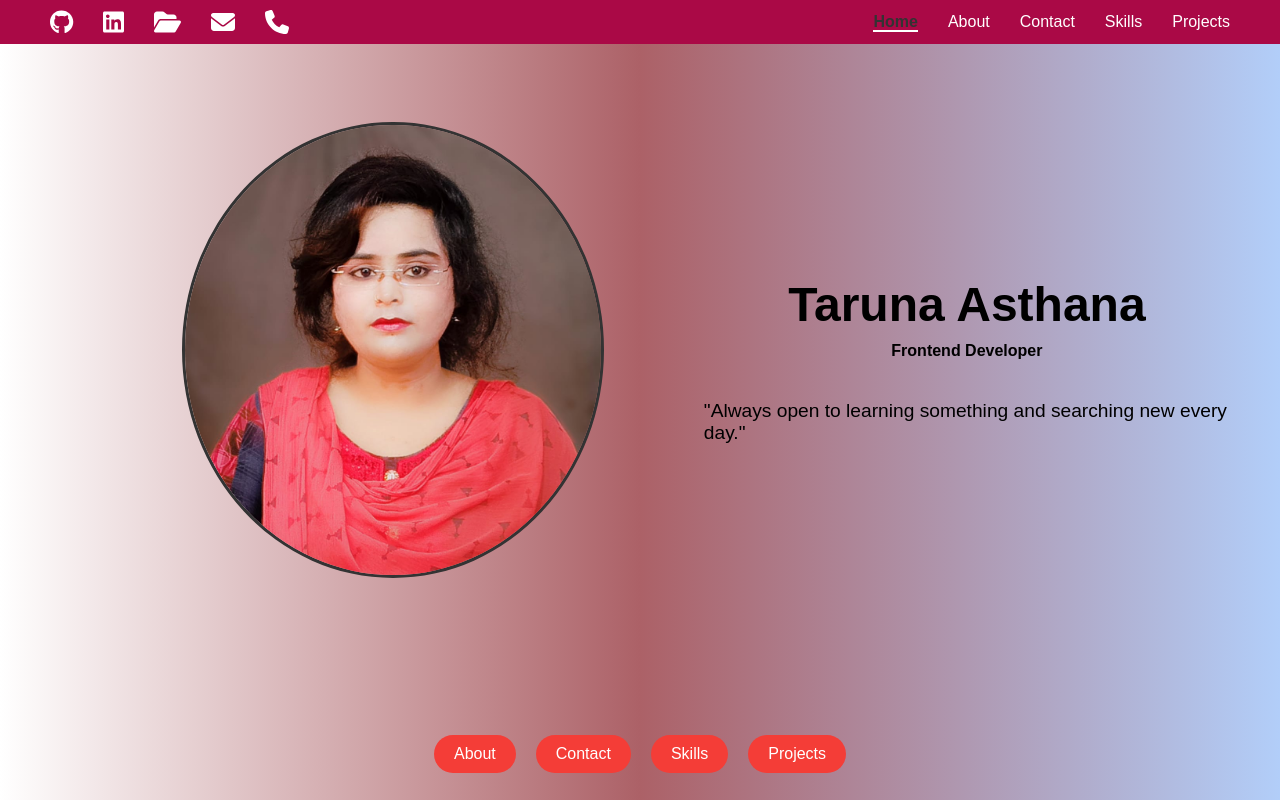
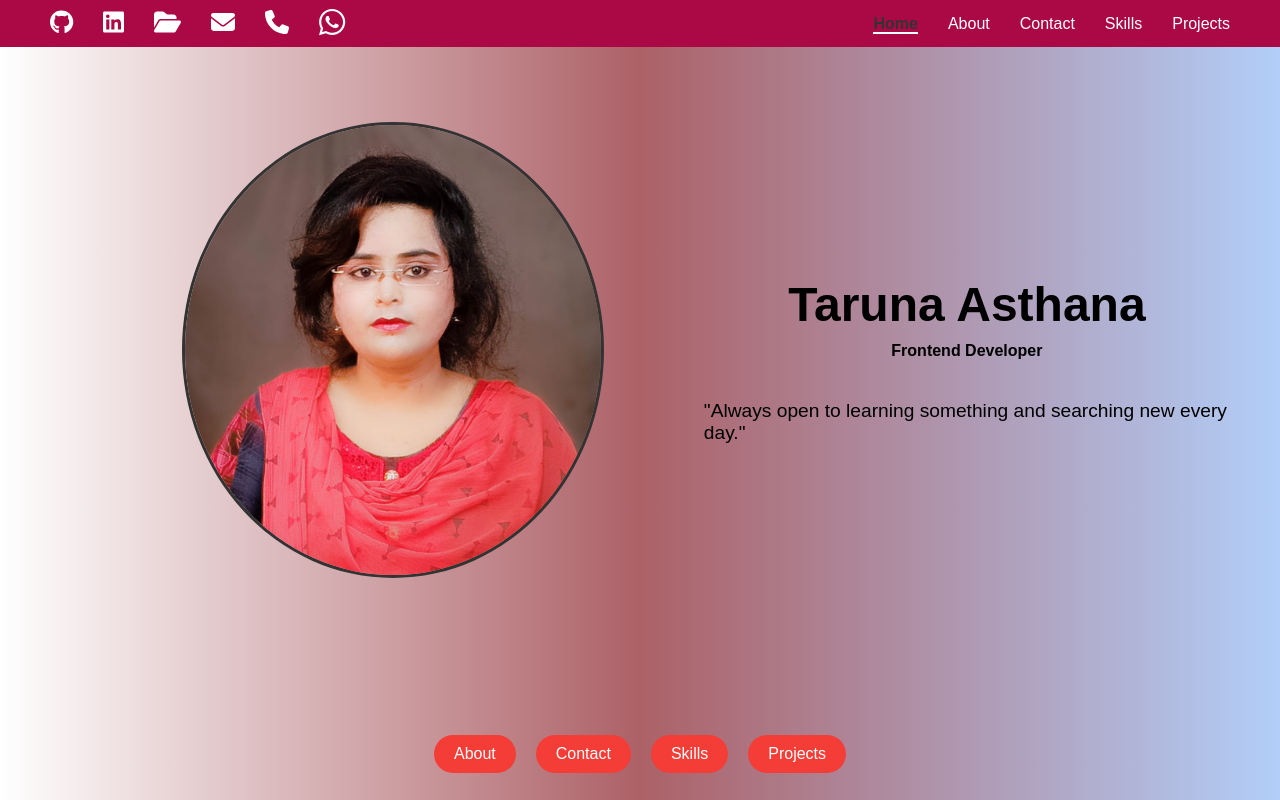
Before and after one commit to TarunaAsthana23/PORTFOLIO, a React (Create React App) app: page / in a window 1280 px wide. Shown: the top 800 px of the page. Built offline with nearby package versions, Linux system fonts and the light colour scheme.

Commit message:
Updated project

```diff
--- a/src/components/Navbar.css
+++ b/src/components/Navbar.css
@@ -25,7 +25,7 @@
     .social-links {
       display: flex;
       gap: 10px;
-      padding: 0px 0px 0px 30px;
+      padding: 0px 0px 0px 15px;
     }
 
     .social-links a {
@@ -33,6 +33,11 @@
       font-size: 1.3rem;
       text-decoration: none;
     }
+
+    a.wht_app {
+    font-size: 1.5rem;
+    margin: -2px 0px 0px 0px;
+}
 
     /* CENTER - (Optional logo or spacer) */
     .navbar-center {
@@ -167,6 +172,11 @@
       font-size: 1.5rem;
       text-decoration: none;
     }
+
+    a.wht_app {
+    font-size: 1.8rem;
+    margin: -3px 0px 0px 0px;
+}
 
     /* CENTER - (Optional logo or spacer) */
     .navbar-center {
@@ -307,6 +317,11 @@
       text-decoration: none;
     }
 
+    a.wht_app {
+    font-size: 1.8rem;
+    margin: -3px 0px 0px 0px;
+}
+
     /* CENTER - (Optional logo or spacer) */
     .navbar-center {
       flex: 1;
@@ -436,6 +451,11 @@
       font-size: 1.5rem;
       text-decoration: none;
     }
+
+    a.wht_app {
+    font-size: 1.8rem;
+    margin: -3px 0px 0px 0px;
+}
 
     /* CENTER - (Optional logo or spacer) */
     .navbar-center {
@@ -568,6 +588,11 @@
       text-decoration: none;
     }
 
+    a.wht_app {
+    font-size: 1.5rem;
+    margin: -3px 0px 0px 0px;
+}
+
     /* CENTER - (Optional logo or spacer) */
     .navbar-center {
       flex: 1;
--- a/src/components/Navbar.js
+++ b/src/components/Navbar.js
@@ -8,6 +8,7 @@ import { FontAwesomeIcon } from "@fortawesome/react-fontawesome";
 import {
   faGithub,
   faLinkedin,
+  faWhatsapp, // WhatsApp icon import
 }
 from "@fortawesome/free-brands-svg-icons";
 import {
@@ -59,6 +60,11 @@ function Navbar() {
         </a>
         <a href="tel:+917985877742" target="_blank" rel="noreferrer">
         <FontAwesomeIcon icon={faPhone} size="lg" alt="Contact" />
+          </a>
+
+        {/* ✅ WhatsApp Icon DESKTOP */}
+          <a href="https://wa.me/917985877742" className="wht_app" target="_blank" rel="noreferrer">
+            <FontAwesomeIcon icon={faWhatsapp} size="lg" alt="WhatsApp" />
           </a>
       </div>
 
--- a/src/pages/Home.js
+++ b/src/pages/Home.js
@@ -41,7 +41,6 @@ const projects = [
     image: '/Set/Images/Codemic.png',
     description: 'A responsive and visually appealing website for a web development company, designed to showcase services, portfolio, and contact details in a professional, user-friendly manner. Built using React.js for the frontend and Node.js for the backend, with MongoDB as the database, the site delivers a modern design, smooth navigation, and reliable performance across all devices.',
     tools: ['html', 'css', 'bootstrap', 'js','github', 'vscode', 'vercel', 'react'],
-
     // repoLink: 'https://github.com/TarunaAsthana23/codemic.git',
     // pageLink: 'https://tarunaasthana23.github.io/portfolio',
     vercelLink: 'https://codemic.vercel.app/', // replace with your actual Vercel URL
```
